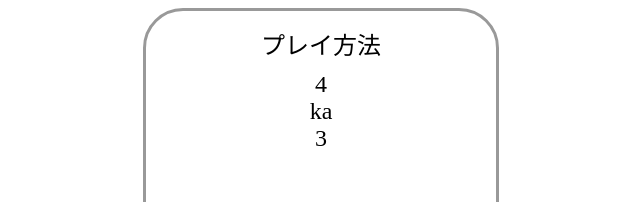
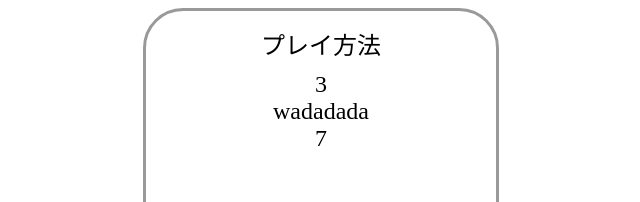
Before and after one commit to eREDROCK/debateAI, a Next.js app in the folder frontend/web-front/: page /test/app in a window 1280 px wide. Shown: the top 202 px of the page, without its empty margins (319-959 px from the left). Built offline with nearby package versions, Linux system fonts and the light colour scheme.

Commit message:
[Fix] 画面切り替えを３秒毎に更新

```diff
--- a/frontend/web-front/next.config.js
+++ b/frontend/web-front/next.config.js
@@ -11,16 +11,16 @@ module.exports = {
   },
 };
 
-const nextConfig = {
-  reactStrictMode: true,
-  // hot reload
-  webpackDevMiddleware: (config) => {
-    config.watchOptions = {
-      poll: 1200, //チェック時間
-      aggregateTimeout: 500, // 遅延時間
-      ignored: ["node_modules"],
-    };
-    return config;
-  },
-};
-module.exports = nextConfig;
+// const nextConfig = {
+//   reactStrictMode: true,
+//   // hot reload
+//   webpackDevMiddleware: (config) => {
+//     config.watchOptions = {
+//       poll: 1200, //チェック時間
+//       aggregateTimeout: 500, // 遅延時間
+//       ignored: ["node_modules"],
+//     };
+//     return config;
+//   },
+// };
+// module.exports = nextConfig;
--- a/frontend/web-front/src/components/Explain-box/InstructData.tsx
+++ b/frontend/web-front/src/components/Explain-box/InstructData.tsx
@@ -11,7 +11,7 @@ export const InstructData = [
   },
   {
     image: "3",
-    instruction: "wa",
+    instruction: "wadadada",
   },
   {
     image: "4",
--- a/frontend/web-front/src/components/Explain-box/explain-box.tsx
+++ b/frontend/web-front/src/components/Explain-box/explain-box.tsx
@@ -38,7 +38,7 @@ const ExplainBox = () => {
   useEffect(() => {
     const interval = setInterval(() => {
       setCount((oldCount) => {
-        if (oldCount < 3) return oldCount + 1;
+        if (oldCount < 11) return oldCount + 1;
         return 0;
       });
     }, 1000);
@@ -49,8 +49,9 @@ const ExplainBox = () => {
     <BoxDiv>
       <li>プレイ方法</li>
       <CardDiv className="item">
-        <li>{InstructData[count].image}</li>
-        <li>{InstructData[count].instruction}</li>
+        <li>{InstructData[Math.floor(count / 3)].image}</li>
+        <li>{InstructData[Math.floor(count / 3)].instruction}</li>
+
         <li>{count}</li>
       </CardDiv>
     </BoxDiv>
```
